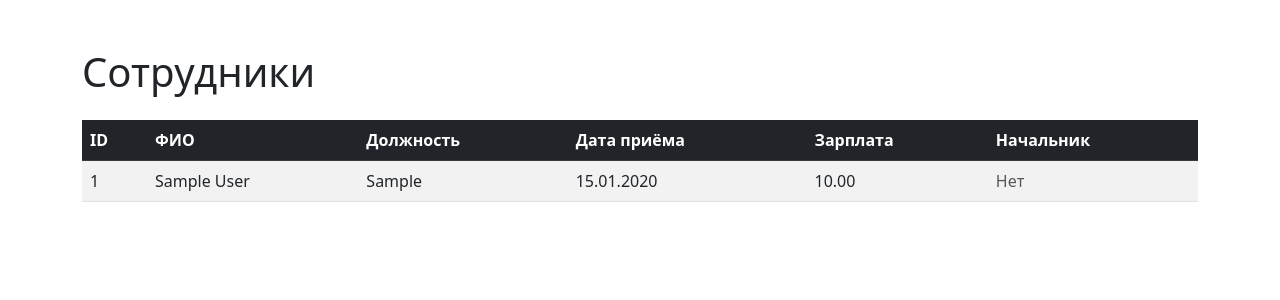
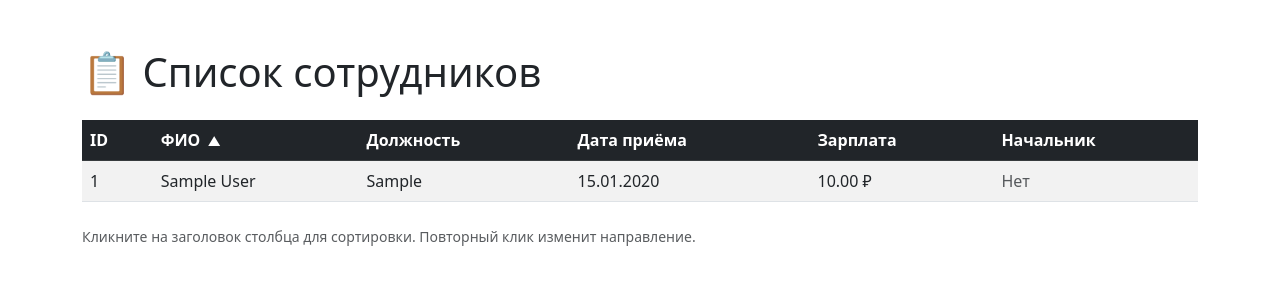
Before and after one commit to MikhailPrikop/ILINE_ORM, a Flask app: page / in a window 1280 px wide. Shown: the top 300 px of the page. Run offline with Flask 3, Linux system fonts and the light colour scheme; tables that the repository leaves empty hold one stand-in row (values such as "Sample post").

Commit message:
Добавление сортировки. HTML (с испл. AI)

```diff
--- a/app.py
+++ b/app.py
@@ -39,10 +39,10 @@ def all_employees():
         order_col = order_col.asc()
 
     query = query.order_by(order_col)
-    employees = query.all()
+    #employees = query.all()
 
     return render_template(
-        'employees.html', employees=employees,
+        'employees.html', employees=query,
         sort_field=sort_field, sort_order=sort_order)
 
 if __name__ == '__main__':
--- a/templates/employees.html
+++ b/templates/employees.html
@@ -2,20 +2,101 @@
 <html lang="ru">
 <head>
     <meta charset="UTF-8">
-    <title>Список сотрудников</title>
+    <meta name="viewport" content="width=device-width, initial-scale=1.0">
+    <title>Сотрудники — ILINE_ORM</title>
     <link href="https://cdn.jsdelivr.net/npm/bootstrap@5.3.0/dist/css/bootstrap.min.css" rel="stylesheet">
+    <style>
+        .table th a {
+            text-decoration: none;
+            color: inherit;
+            display: inline-block;
+            padding-right: 4px;
+        }
+        .table th a:hover {
+            text-decoration: underline;
+            color: #fff;
+        }
+        .sort-indicator {
+            font-size: 0.8em;
+            margin-left: 3px;
+        }
+    </style>
 </head>
 <body>
     <div class="container mt-5">
-        <h1 class="mb-4">Сотрудники</h1>
-        <table class="table table-striped table-hover">
+        <h1 class="mb-4">📋 Список сотрудников</h1>
+
+        <!-- Таблица сотрудников -->
+        <div class="table-responsive">
+            <table class="table table-striped table-hover align-middle">
                 <thead class="table-dark">
                     <tr>
-                    <th>ID</th>
-                    <th>ФИО</th>
-                    <th>Должность</th>
-                    <th>Дата приёма</th>
-                    <th>Зарплата</th>
+                        <!-- ID -->
+                        <th>
+                            <a href="{{ url_for('all_employees',
+                                sort='id',
+                                order='desc' if sort_field == 'id' and sort_order == 'asc' else 'asc') }}">
+                                ID
+                                {% if sort_field == 'id' %}
+                                    <span class="sort-indicator">
+                                        {{ '▼' if sort_order == 'desc' else '▲' }}
+                                    </span>
+                                {% endif %}
+                            </a>
+                        </th>
+                        <!-- ФИО -->
+                        <th>
+                            <a href="{{ url_for('all_employees',
+                                sort='full_name',
+                                order='desc' if sort_field == 'full_name' and sort_order == 'asc' else 'asc') }}">
+                                ФИО
+                                {% if sort_field == 'full_name' %}
+                                    <span class="sort-indicator">
+                                        {{ '▼' if sort_order == 'desc' else '▲' }}
+                                    </span>
+                                {% endif %}
+                            </a>
+                        </th>
+                        <!-- Должность -->
+                        <th>
+                            <a href="{{ url_for('all_employees',
+                                sort='position',
+                                order='desc' if sort_field == 'position' and sort_order == 'asc' else 'asc') }}">
+                                Должность
+                                {% if sort_field == 'position' %}
+                                    <span class="sort-indicator">
+                                        {{ '▼' if sort_order == 'desc' else '▲' }}
+                                    </span>
+                                {% endif %}
+                            </a>
+                        </th>
+                        <!-- Дата приёма -->
+                        <th>
+                            <a href="{{ url_for('all_employees',
+                                sort='date_employment',
+                                order='desc' if sort_field == 'date_employment' and sort_order == 'asc' else 'asc') }}">
+                                Дата приёма
+                                {% if sort_field == 'date_employment' %}
+                                    <span class="sort-indicator">
+                                        {{ '▼' if sort_order == 'desc' else '▲' }}
+                                    </span>
+                                {% endif %}
+                            </a>
+                        </th>
+                        <!-- Зарплата -->
+                        <th>
+                            <a href="{{ url_for('all_employees',
+                                sort='salary',
+                                order='desc' if sort_field == 'salary' and sort_order == 'asc' else 'asc') }}">
+                                Зарплата
+                                {% if sort_field == 'salary' %}
+                                    <span class="sort-indicator">
+                                        {{ '▼' if sort_order == 'desc' else '▲' }}
+                                    </span>
+                                {% endif %}
+                            </a>
+                        </th>
+                        <!-- Начальник -->
                         <th>Начальник</th>
                     </tr>
                 </thead>
@@ -25,8 +106,20 @@
                         <td>{{ emp.id }}</td>
                         <td>{{ emp.full_name }}</td>
                         <td>{{ emp.position or '—' }}</td>
-                    <td>{{ emp.date_employment.strftime('%d.%m.%Y') }}</td>
-                    <td>{{ "{:,.2f}".format(emp.salary) if emp.salary else '—' }}</td>
+                        <td>
+                            {% if emp.date_employment %}
+                                {{ emp.date_employment.strftime('%d.%m.%Y') }}
+                            {% else %}
+                                —
+                            {% endif %}
+                        </td>
+                        <td>
+                            {% if emp.salary %}
+                                {{ "{:,.2f}".format(emp.salary).replace(',', ' ') }} ₽
+                            {% else %}
+                                —
+                            {% endif %}
+                        </td>
                         <td>
                             {% if emp.manager %}
                                 {{ emp.manager.full_name }}
@@ -35,9 +128,23 @@
                             {% endif %}
                         </td>
                     </tr>
+                    {% else %}
+                    <tr>
+                        <td colspan="6" class="text-center py-4">
+                            <em>Сотрудники не найдены</em>
+                        </td>
+                    </tr>
                     {% endfor %}
                 </tbody>
             </table>
         </div>
+
+        <!-- Подсказка по сортировке -->
+        <div class="text-muted mt-2 small">
+            Кликните на заголовок столбца для сортировки. Повторный клик изменит направление.
+        </div>
+    </div>
+
+    <script src="https://cdn.jsdelivr.net/npm/bootstrap@5.3.0/dist/js/bootstrap.bundle.min.js"></script>
 </body>
 </html>
```
Lines whose indentation alone changed are shown as unchanged.
